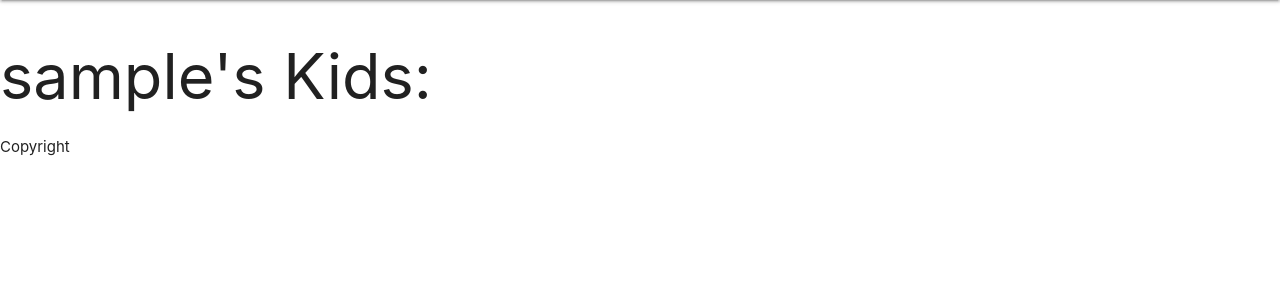
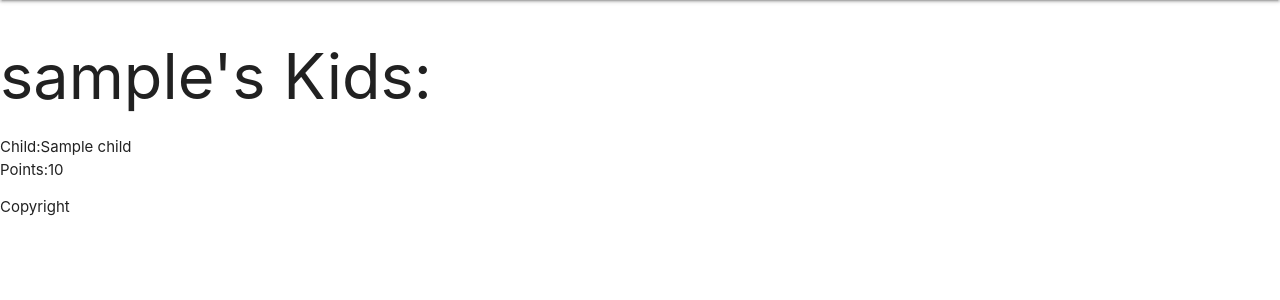
Before and after one commit to chauncy-n/choreapp, a Django app: a page that uses main_app/templates/profile.html in a window 1280 px wide. Shown: the part 64-364 px from the top of the page. Run offline with Django 3.2, Linux system fonts and the light colour scheme; a user stored in the database is signed in; tables that the repository leaves empty hold one stand-in row (values such as "Sample post").

Commit message:
child list shows up with parent profile.  Needed to set parent = user in profile

```diff
--- a/main_app/templates/children/detail.html
+++ b/main_app/templates/children/detail.html
@@ -8,8 +8,8 @@
         <span class="card-title">{{ child.name }}</span>
         <p>Name: {{ child.name }}</p>
         <p>Points: {{ child.points }}</p>
-        <a href="{% url 'children_update' child.id %}">Update Chore</a> |
-        <a href="{% url 'children_delete' child.id %}">DELETE This Chore</a>
+        <a href="{% url 'children_update' child.id %}">Update Child</a> |
+        <a href="{% url 'children_delete' child.id %}">DELETE This Child</a>
     </div>
 </div>
 
--- a/main_app/templates/main_app/child_confirm_delete.html
+++ b/main_app/templates/main_app/child_confirm_delete.html
@@ -3,7 +3,7 @@
 {% block content %}
   <h1>Delete Child</h1>
 
-  <p>I can't believe you want to delete this child: {{ child }}?</p>
+  <p>I can't believe you want to delete: {{ child }}?</p>
 
   <form action="" method="POST">
     {% csrf_token %}
--- a/main_app/templates/profile.html
+++ b/main_app/templates/profile.html
@@ -4,14 +4,13 @@
 
 <h1>{{ username }}'s Kids:</h1>
 
-{% for child in childs %}
-<a href="/chores/{{ chore.id }}">
+{% for child in children %}
+
   <ul>
-    <li>{{child.points}} </li>
-    <li>{{ child.name }}</li>
-    <li>Points:  </li>
+    <li>Child:{{ child.name }}</li>
+    <li>Points:{{child.points}} </li>
   </ul>
-</a>
+
 
 {% endfor %}
 {% endblock %}
--- a/main_app/views.py
+++ b/main_app/views.py
@@ -118,8 +118,7 @@ def signup(request):
 def profile(request, username):
     if username == request.user.username:
         user = User.objects.get(username=username)
-        # children = Child.objects.filter(user=user)
-        children = user.child_set
+        children = Child.objects.filter(parent=user)
         return render(request, 'profile.html', {'username': username, 'children': children})
     else:
         return HttpResponseRedirect('/')
```
Also changed, not shown: main_app/models.py (+1 -11 lines), main_app/templates/children/index.html (line endings or trailing spaces).
